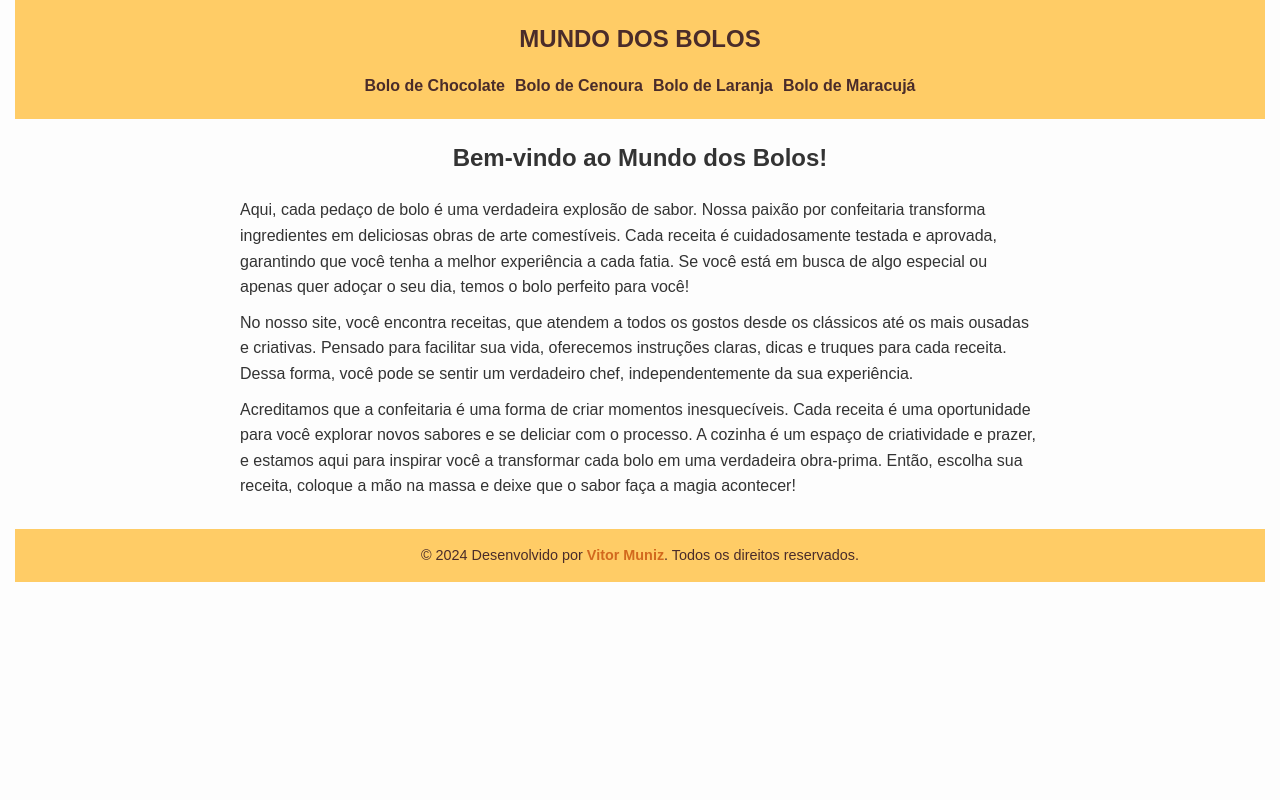
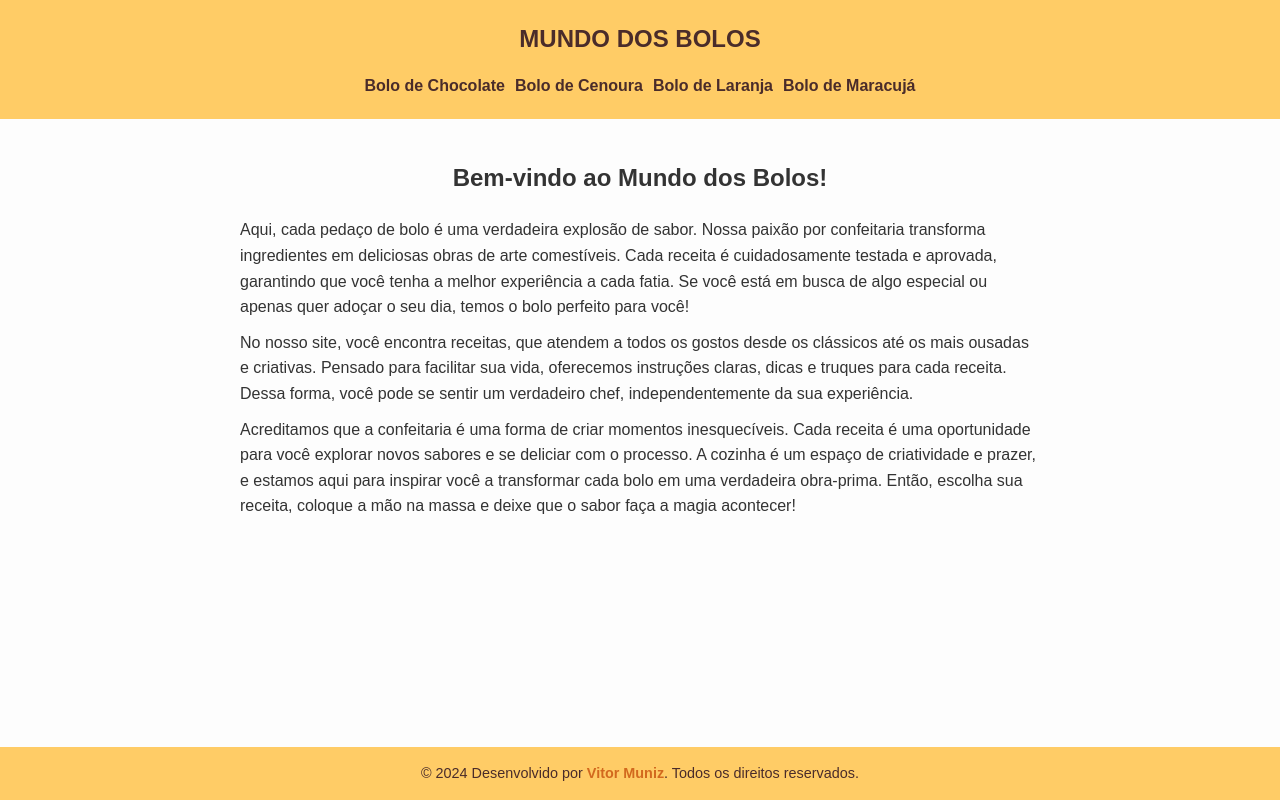
Before and after one commit to Munniz1309/bolo, a plain HTML site: page index.html in a window 1280 px wide. Drawn offline with Linux system fonts and the light colour scheme.

Commit message:
Update style.css

```diff
--- a/style.css
+++ b/style.css
@@ -5,12 +5,18 @@
     box-sizing: border-box;
 }
 
+html, body {
+    height: 100%;
+}
+
 body {
     font-family: 'Arial', sans-serif;
     line-height: 1.6;
     background-color: #fdfdfd;
     color: #333;
-    padding: 0 15px;
+    display: flex;
+    flex-direction: column;
+    min-height: 100%;
 }
 
 /* Cabeçalho */
@@ -19,8 +25,6 @@ body {
     color: #4a2c2a;
     padding: 20px 0;
     text-align: center;
-    max-width: auto;
-    max-height: 10%;
 }
 
 #main-header .title {
@@ -62,6 +66,7 @@ body {
 #content {
     max-width: 800px;
     margin: 20px auto;
+    flex: 1;
 }
 
 .intro h2 {
@@ -119,6 +124,7 @@ body {
     padding: 15px 0;
     margin-top: 30px;
     font-size: 0.9rem;
+    flex-shrink: 0;
 }
 
 #main-footer strong {
```
